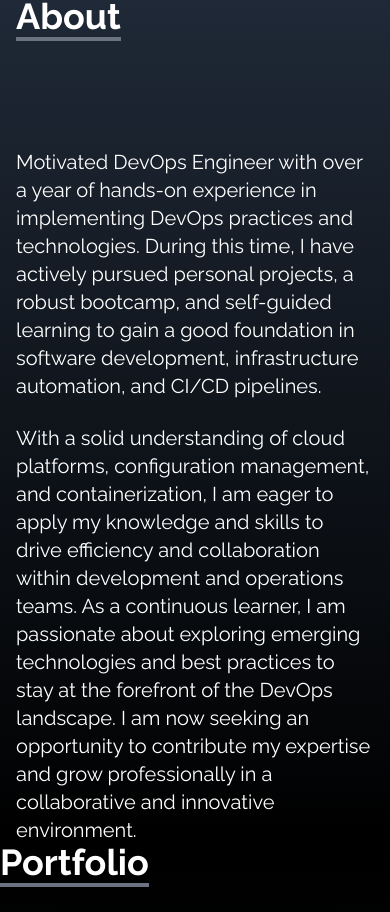
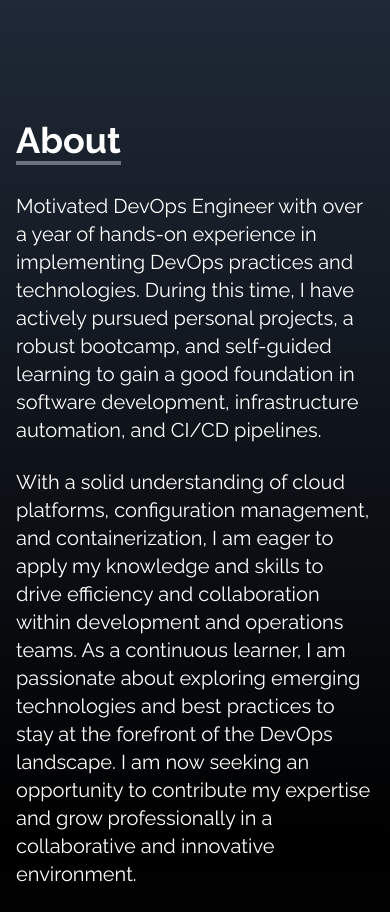
Before and after one commit to inventandlearn/Resume-Web-Portfolio, a React (Create React App) app: page / in a window 390 px wide. Shown: the part 846-1758 px from the top of the page. Built offline with nearby package versions, Linux system fonts and the light colour scheme.

Commit message:
Optimized For Mobile Viewing

```diff
--- a/src/components/About.jsx
+++ b/src/components/About.jsx
@@ -1,34 +1,42 @@
-import React from 'react'
+import React from "react";
 
 const About = () => {
   return (
-    <div name="about" className="w-full h-screen bg-gradient-to-b from-gray-800 to-black text-white">
-
-
+    <div
+      name="about"
+      className="w-full h-screen bg-gradient-to-b from-gray-800 to-black text-white"
+    >
       <div className="max-w-screen-lg p-4 mx-auto flex flex-col justify-center w-full h-full">
         <div className="pb-8">
+            <br />
+            <br />
+            <br />
+            <br />
+            <br />
+            <br />
+            <br />
           <p className="text-4xl font-bold inline border-b-4 border-gray-500">
             About
           </p>
         </div>
-                <p className="text-xl mt-20">
+
+        <p className="text-xl">
             Motivated DevOps Engineer with over a year of hands-on experience in implementing DevOps practices and technologies.
             During this time, I have actively pursued personal projects, a robust bootcamp, and self-guided learning to gain a good
             foundation in software development, infrastructure automation, and CI/CD pipelines.
         </p>
+
         <br />
+
         <p className="text-xl">
-                    With a solid understanding of cloud
-                    platforms, configuration management, and containerization, I am eager to apply my knowledge and skills to drive efficiency
+            With a solid understanding of cloud platforms, configuration management, and containerization, I am eager to apply my knowledge and skills to drive efficiency
             and collaboration within development and operations teams. As a continuous learner, I am passionate about exploring emerging
             technologies and best practices to stay at the forefront of the DevOps landscape. I am now seeking an opportunity to contribute
             my expertise and grow professionally in a collaborative and innovative environment.
         </p>
       </div>
+    </div>
+  );
+};
 
-
-    </div>
-  )
-}
-
-export default About
+export default About;
--- a/src/components/Experience.jsx
+++ b/src/components/Experience.jsx
@@ -166,6 +166,11 @@ const tech = [
     <div name="experience" className="bg-gradient-to-b from-gray-800 to-black w-full min-h-screen">
   <div className="max-w-screen-lg mx-auto p-4 flex flex-col justify-center w-full h-full text-white">
     <div>
+            <br />
+            <br />
+            <br />
+            <br />
+            <br />
       <p className="text-4xl font-bold border-b-4 border-gray-500 p-2 inline">
         Experience
       </p>
--- a/src/components/Home.jsx
+++ b/src/components/Home.jsx
@@ -27,7 +27,7 @@ const Home = () => {
             </div>
 
 
-            <div style={{ flex: "0 0 auto", width: "30%", marginLeft: "2rem" }}>
+            <div style={{ flex: "0 0 auto", width: "45%", marginLeft: "2rem" }}>
                 <div style={{ display: "flex", flexDirection: "column" }}>
                     <img src={HeroImage} alt="my profile" className="rounded-2xl mx-auto w-2/3 md:w-full" />
                 </div>
```
Also changed, not shown: src/components/Portfolio.jsx (+7 -0 lines), 1 other file (tests, documents, lock files or other folders). Lines whose indentation alone changed are shown as unchanged.
